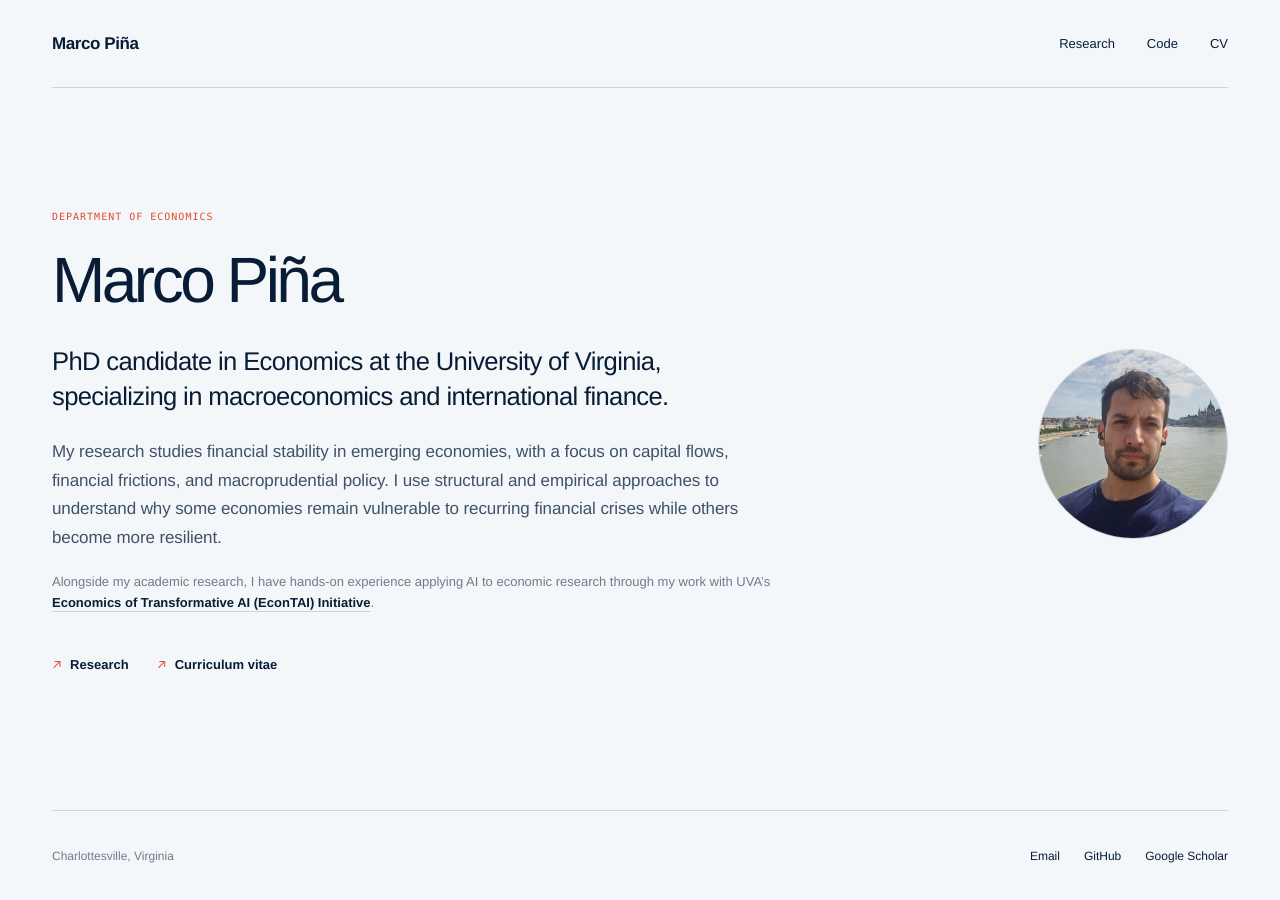
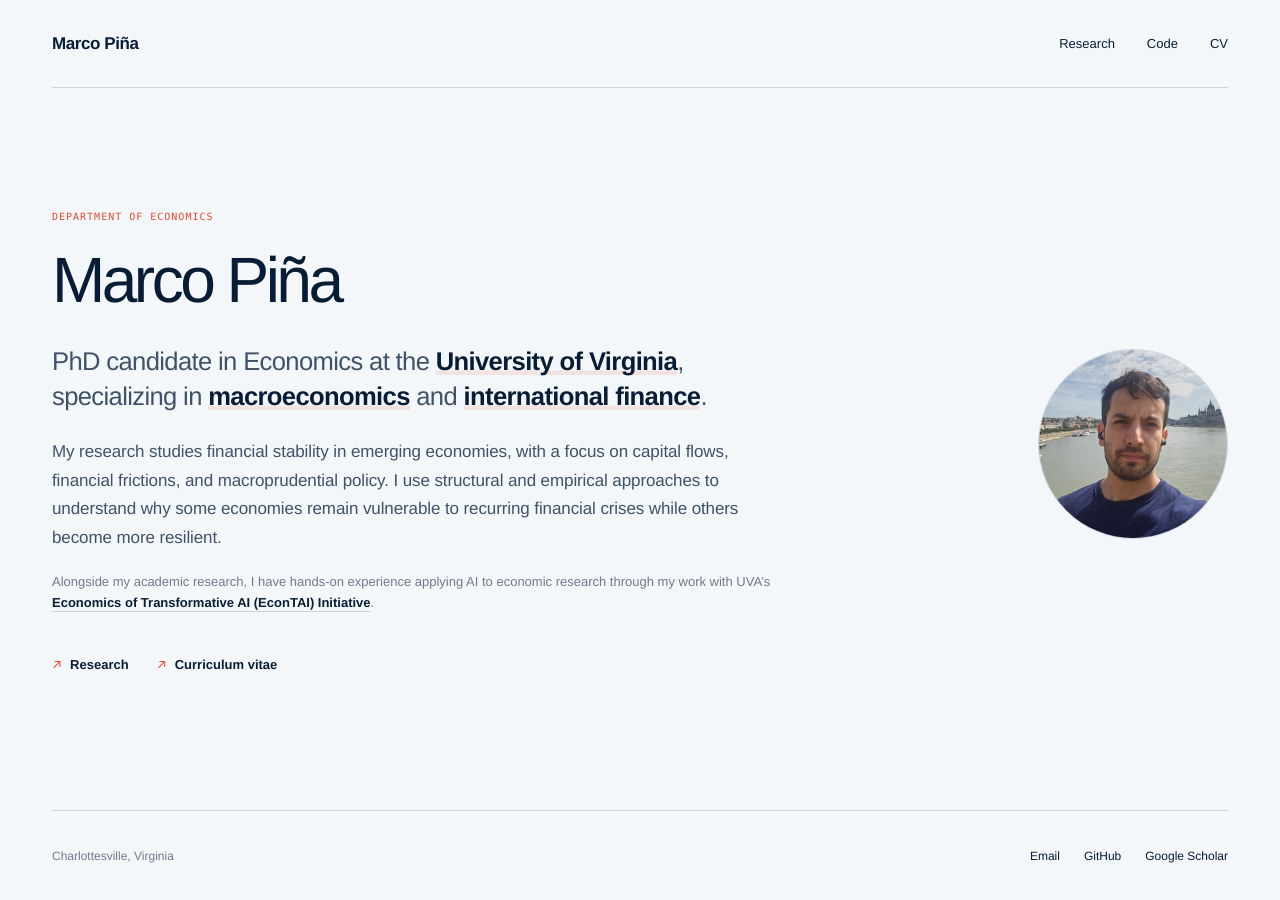
Before and after one commit to marco-pina/marco-pina.github.io, a Jekyll site: the page built from index.html, in a window 1280 px wide. Built offline with Jekyll 4.4.1, drawn with Linux system fonts in a browser that asks for light colours.

Commit message:
Add emphasis to academic affiliation and fields

```diff
--- a/assets/css/modern.scss
+++ b/assets/css/modern.scss
@@ -151,9 +151,16 @@ a:focus-visible {
 .home-role {
   max-width: 700px;
   margin: 33px 0 0;
+  color: var(--body);
   font-size: clamp(21px, 2vw, 29px);
   line-height: 1.35;
   letter-spacing: -.025em;
+}
+
+.home-role strong {
+  color: var(--ink);
+  font-weight: 600;
+  box-shadow: inset 0 -.18em rgba(228, 72, 47, .12);
 }
 
 .home-bio {
--- a/index.html
+++ b/index.html
@@ -12,7 +12,7 @@ redirect_from:
   <div class="home-copy">
     <p class="kicker">Department of Economics</p>
     <h1 id="home-name">Marco Piña</h1>
-    <p class="home-role">PhD candidate in Economics at the University of Virginia, specializing in macroeconomics and international finance.</p>
+    <p class="home-role">PhD candidate in Economics at the <strong>University of Virginia</strong>, specializing in <strong>macroeconomics</strong> and <strong>international finance</strong>.</p>
     <p class="home-bio">My research studies financial stability in emerging economies, with a focus on capital flows, financial frictions, and macroprudential policy. I use structural and empirical approaches to understand why some economies remain vulnerable to recurring financial crises while others become more resilient.</p>
     <p class="home-note">Alongside my academic research, I have hands-on experience applying AI to economic research through my work with UVA’s <a href="https://econtai.org/">Economics of Transformative AI (EconTAI) Initiative</a>.</p>
     <div class="home-links" aria-label="Primary links">
```
